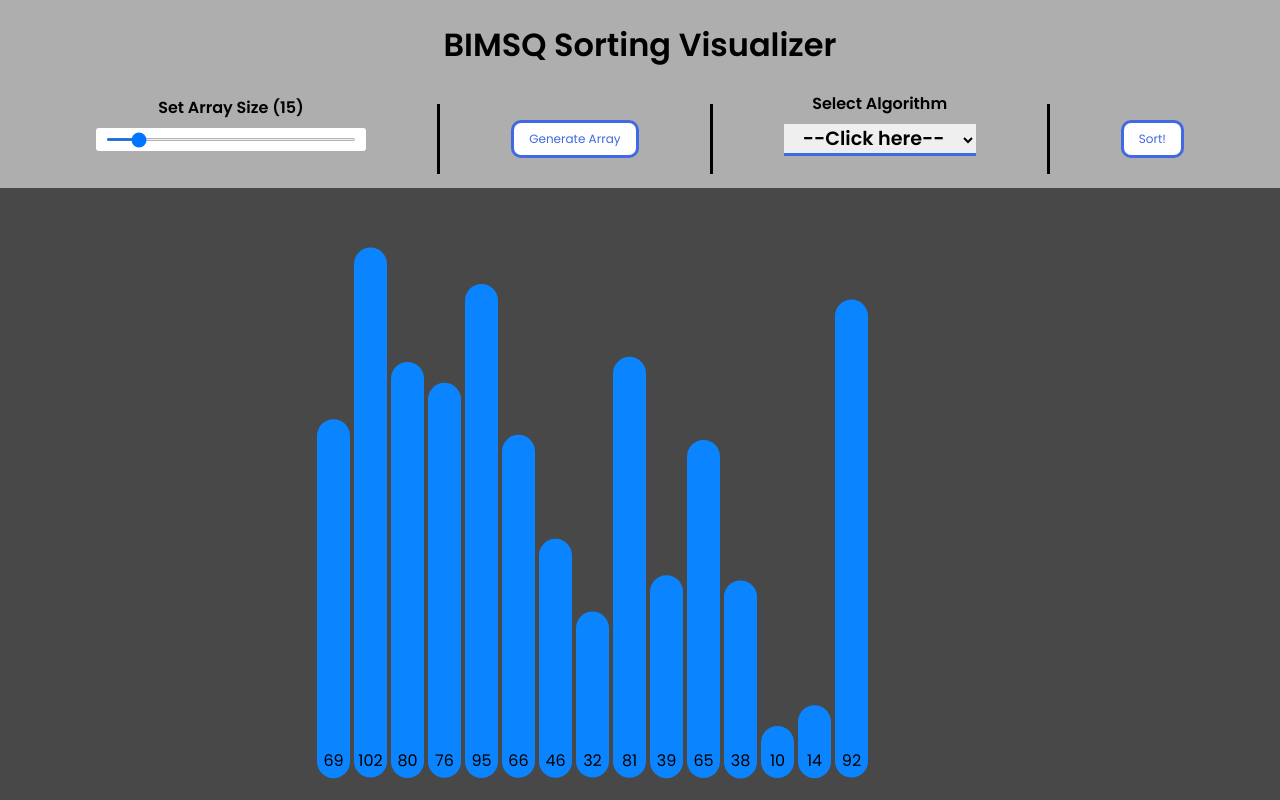
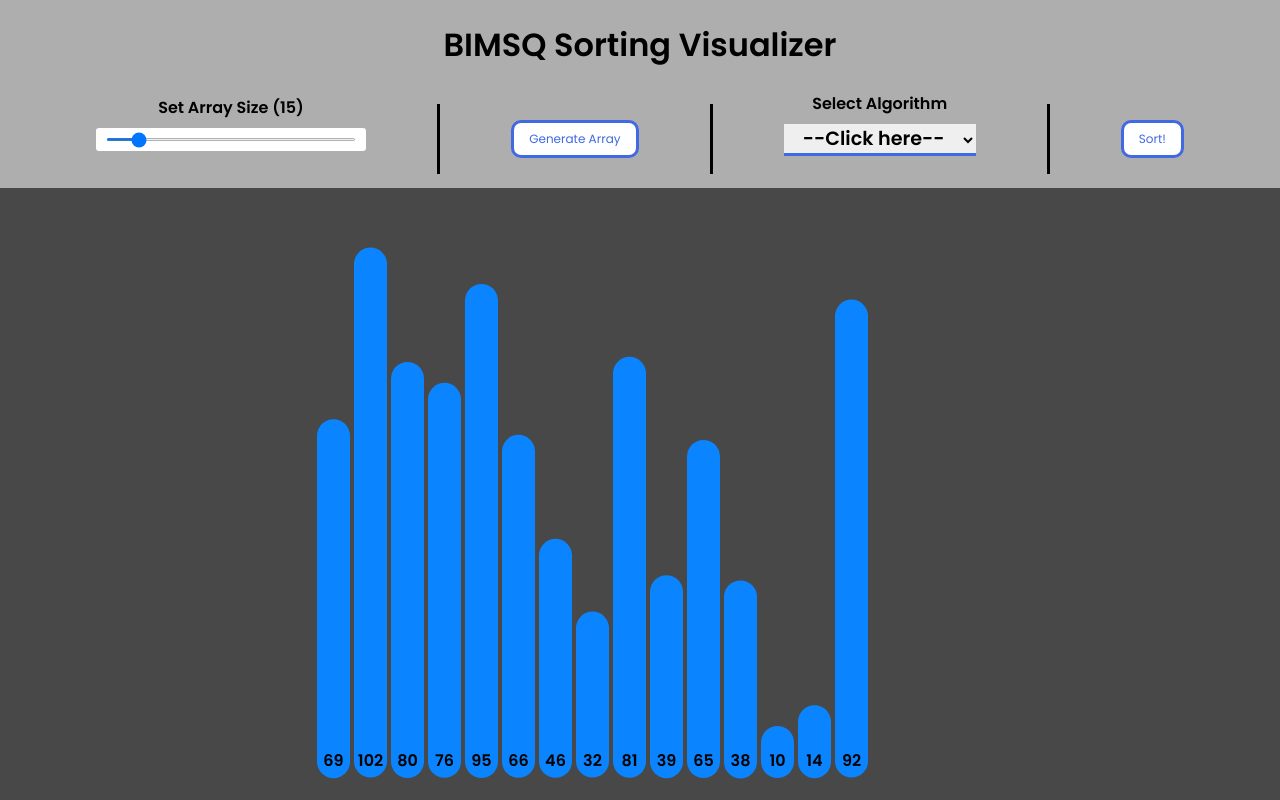
Before and after one commit to reynaldomarchell/bimsq-sort, a React (Vite) app: page / in a window 1280 px wide. Built offline with nearby package versions, Linux system fonts and the light colour scheme.

Commit message:
fix: change some font weight

```diff
--- a/src/components/ui/Bar/Bar.jsx
+++ b/src/components/ui/Bar/Bar.jsx
@@ -14,6 +14,7 @@ const Bar = (props) => {
     bottom: "5px",
     left: "50%",
     transform: "translateX(-50%)",
+    fontWeight: "bold",
   };
   return (
     <>
```
